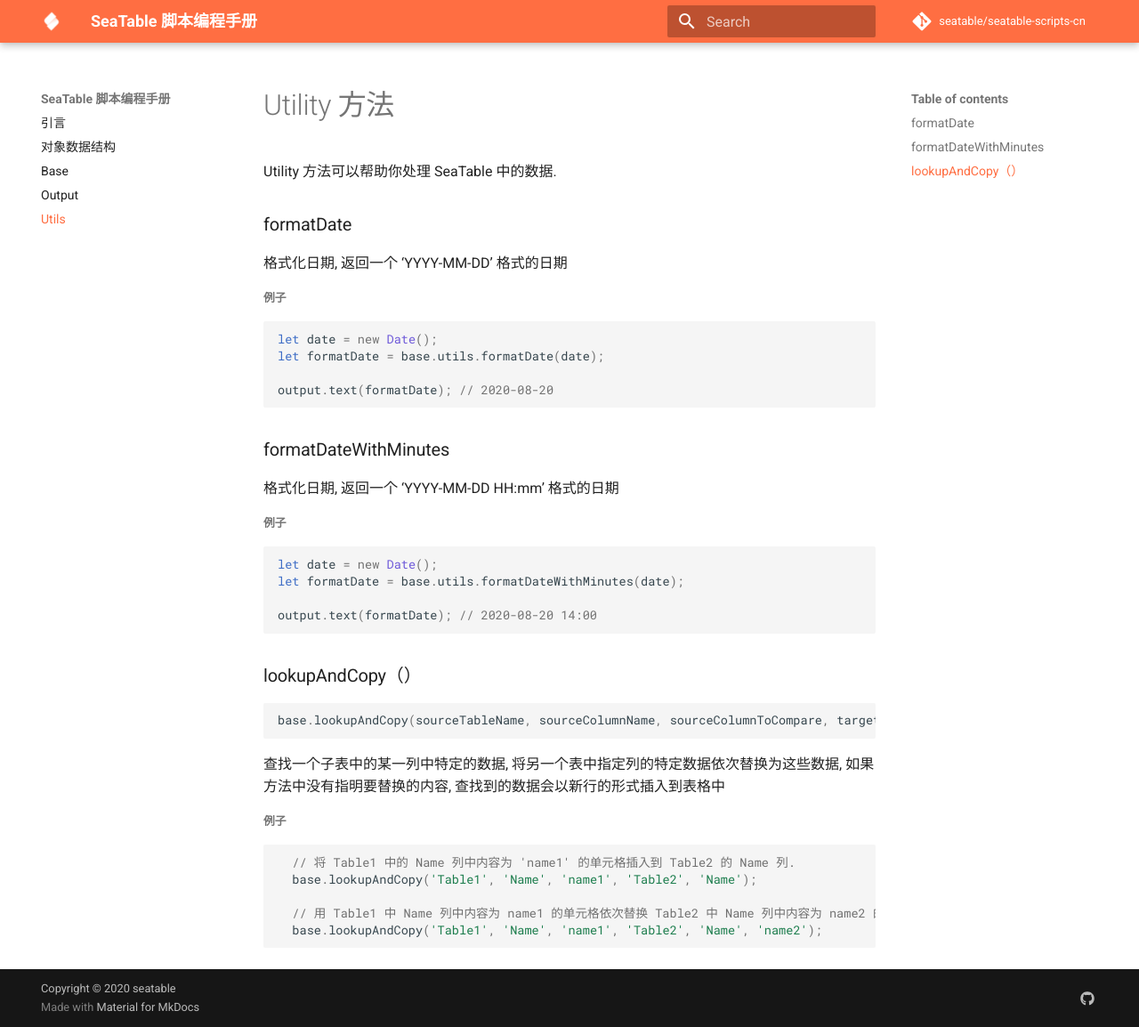
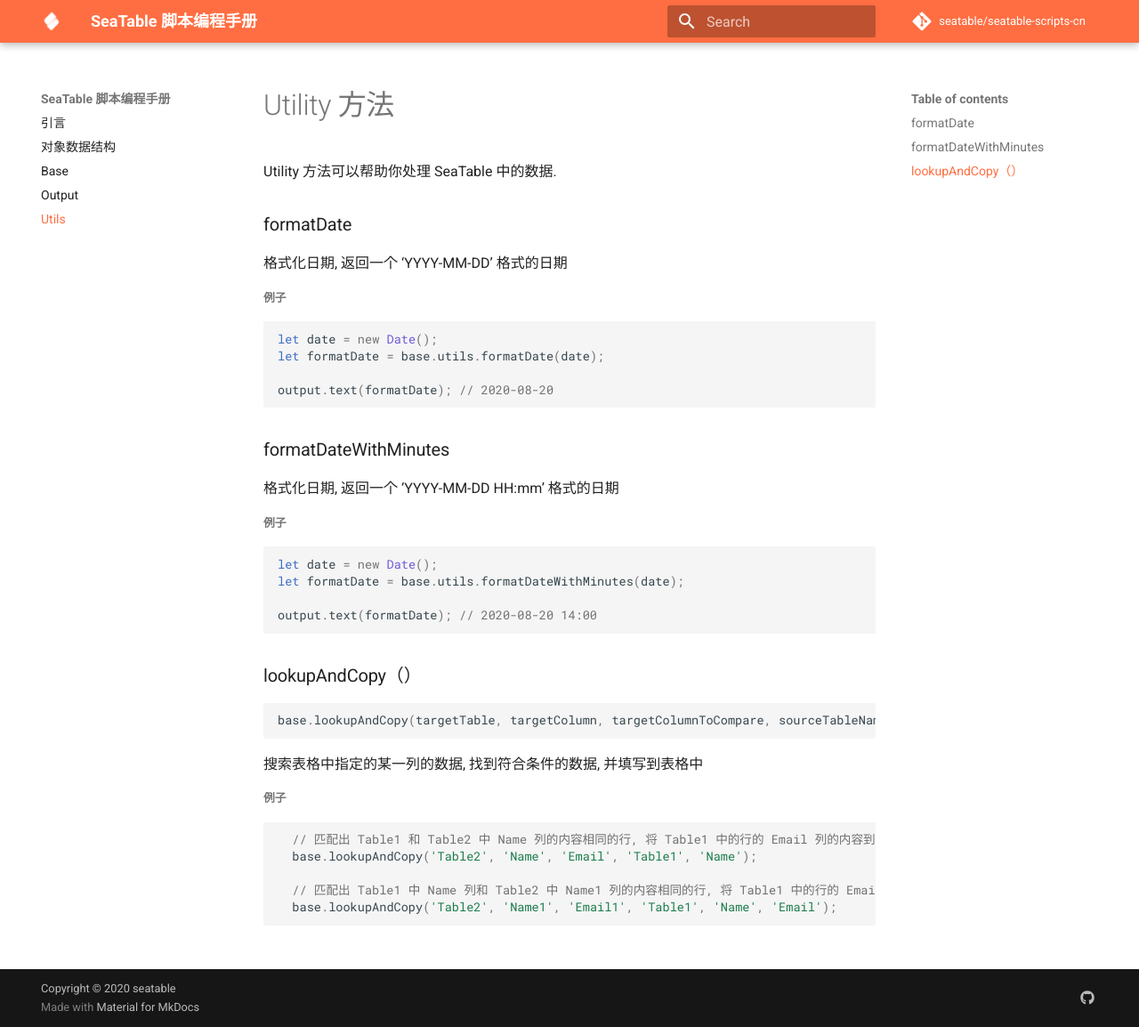
Before and after one commit to seatable/seatable-scripts-cn, an MkDocs documentation site: the page built from manual/utils.md, in a window 1280 px wide and 1154 px high. Shown: the whole window at 89% size. Built offline with MkDocs 1.6.1 and Material for MkDocs 9.7.7, drawn with Linux system fonts in a browser that asks for light colours; comment, search, counter and statistics services are not loaded.

Commit message:
fix code

````diff
--- a/manual/utils.md
+++ b/manual/utils.md
@@ -31,17 +31,18 @@
 ### lookupAndCopy（）
 
 ```javascript
-base.lookupAndCopy(sourceTableName, sourceColumnName, sourceColumnToCompare, targetTable, targetColumn, targetColumnToCompare = null);
+base.lookupAndCopy(targetTable, targetColumn, targetColumnToCompare, sourceTableName, sourceColumnName, sourceColumnToCompare = null);
 ```
 
-查找一个子表中的某一列中特定的数据, 将另一个表中指定列的特定数据依次替换为这些数据, 如果方法中没有指明要替换的内容, 查找到的数据会以新行的形式插入到表格中
+搜索表格中指定的某一列的数据, 找到符合条件的数据, 并填写到表格中
 
 ##### 例子
 
 ```javascript
-  // 将 Table1 中的 Name 列中内容为 'name1' 的单元格插入到 Table2 的 Name 列.
-  base.lookupAndCopy('Table1', 'Name', 'name1', 'Table2', 'Name');
 
-  // 用 Table1 中 Name 列中内容为 name1 的单元格依次替换 Table2 中 Name 列中内容为 name2 的单元格.
-  base.lookupAndCopy('Table1', 'Name', 'name1', 'Table2', 'Name', 'name2');
+  // 匹配出 Table1 和 Table2 中 Name 列的内容相同的行, 将 Table1 中的行的 Email 列的内容到 Table2 中对应行的 Email 列
+  base.lookupAndCopy('Table2', 'Name', 'Email', 'Table1', 'Name');
+
+  // 匹配出 Table1 中 Name 列和 Table2 中 Name1 列的内容相同的行, 将 Table1 中的行的 Email 列的内容到 Table2 中对应行的 Email1 列
+  base.lookupAndCopy('Table2', 'Name1', 'Email1', 'Table1', 'Name', 'Email');
 ```
````
